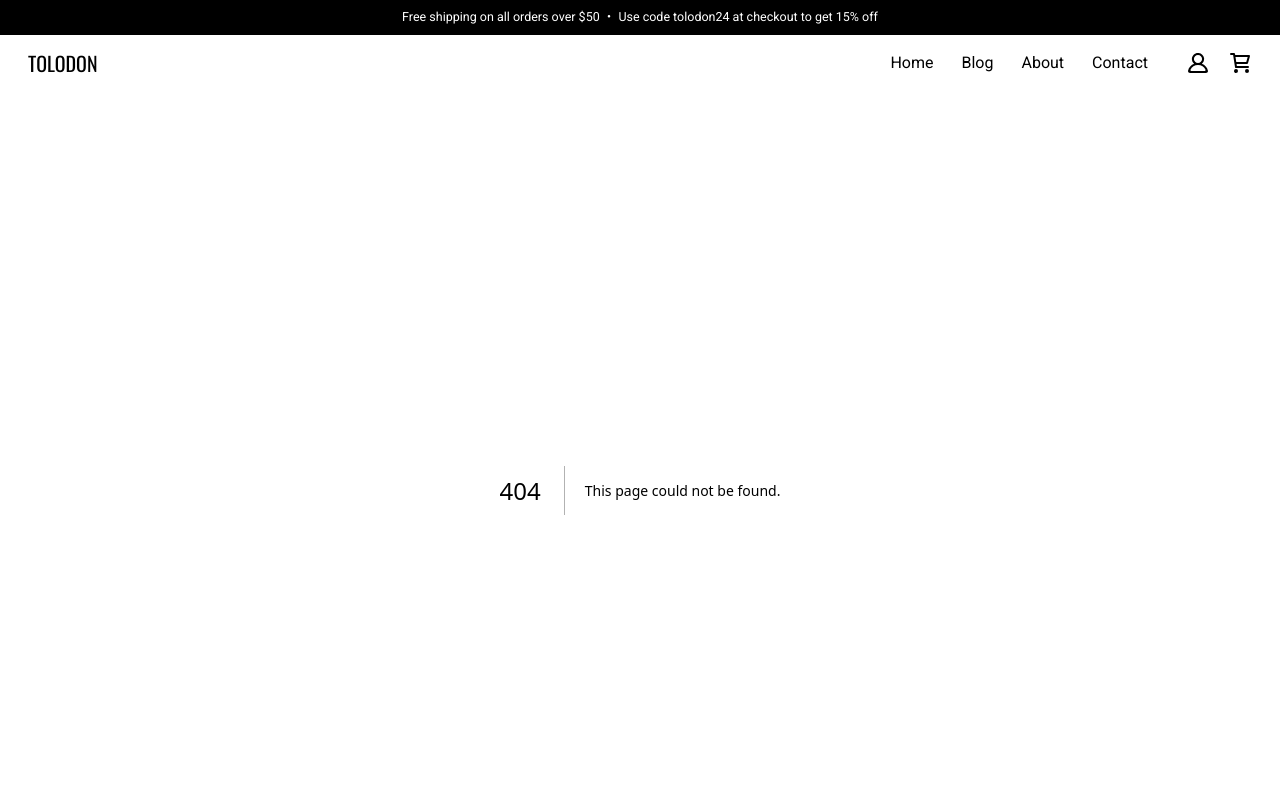
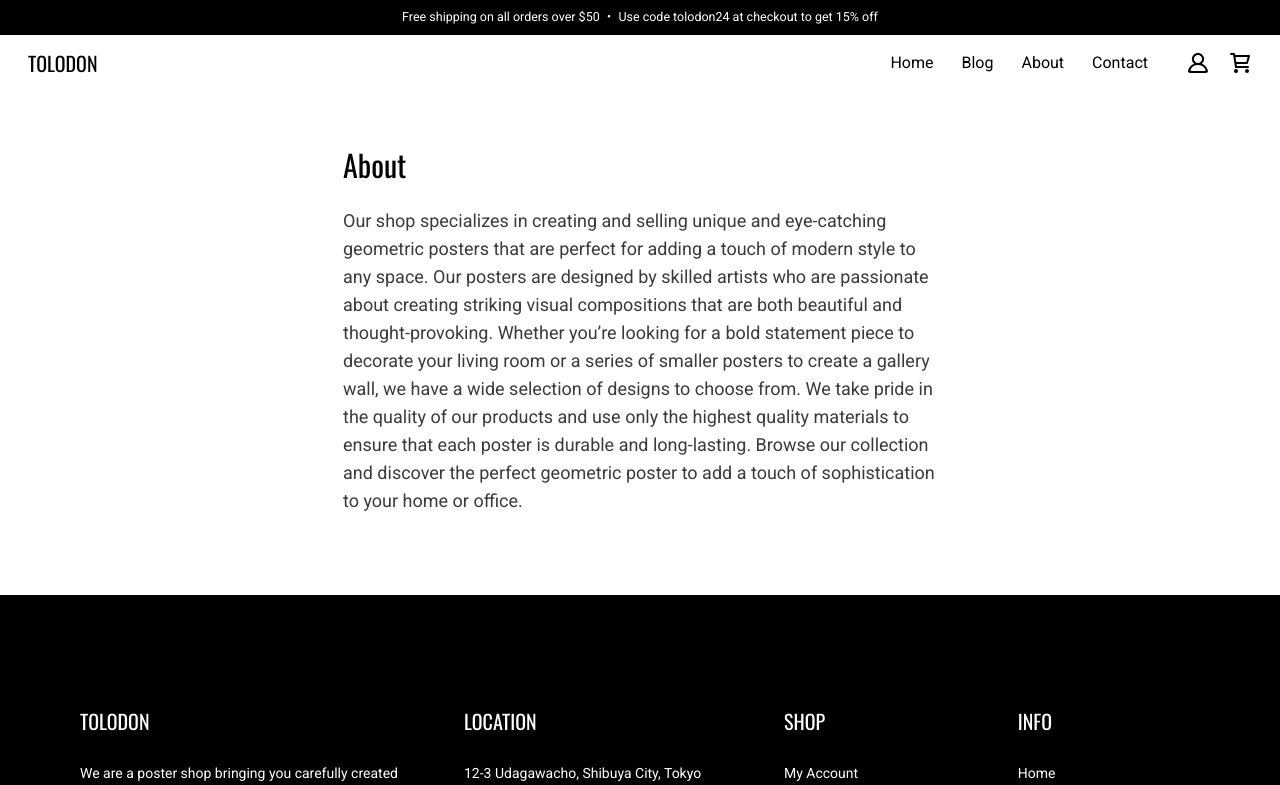
Before and after one commit to AgustioMaitimu/tolodon, a Next.js app: page /about in a window 1280 px wide. Before the commit this address had no page. Shown: the top 785 px of the page. Built offline with nearby package versions, Linux system fonts and the light colour scheme.

Commit message:
feat: added About section

```diff
--- /dev/null
+++ b/src/app/about/page.js
@@ -0,0 +1,38 @@
+import React from 'react';
+import { Oswald, Roboto } from 'next/font/google';
+const oswald = Oswald({ subsets: ['latin'] });
+const roboto = Roboto({ subsets: ['latin'], weight: '400' });
+import Link from 'next/link';
+
+function Blog() {
+  return (
+    <div
+      className={`${roboto.className} mb-20 mt-14 flex w-full max-w-[650px] flex-col items-center gap-16 px-7`}
+    >
+      <div className="flex flex-col gap-6 ">
+        <Link
+          href="/blog/1"
+          className={`${oswald.className} text-2xl decoration-2 hover:underline xl:text-3xl`}
+        >
+          About
+        </Link>
+        <p className="text-[#3B3B3B] xl:text-lg">
+          Our shop specializes in creating and selling unique and eye-catching
+          geometric posters that are perfect for adding a touch of modern style
+          to any space. Our posters are designed by skilled artists who are
+          passionate about creating striking visual compositions that are both
+          beautiful and thought-provoking. Whether you’re looking for a bold
+          statement piece to decorate your living room or a series of smaller
+          posters to create a gallery wall, we have a wide selection of designs
+          to choose from. We take pride in the quality of our products and use
+          only the highest quality materials to ensure that each poster is
+          durable and long-lasting. Browse our collection and discover the
+          perfect geometric poster to add a touch of sophistication to your home
+          or office.
+        </p>
+      </div>
+    </div>
+  );
+}
+
+export default Blog;
```
